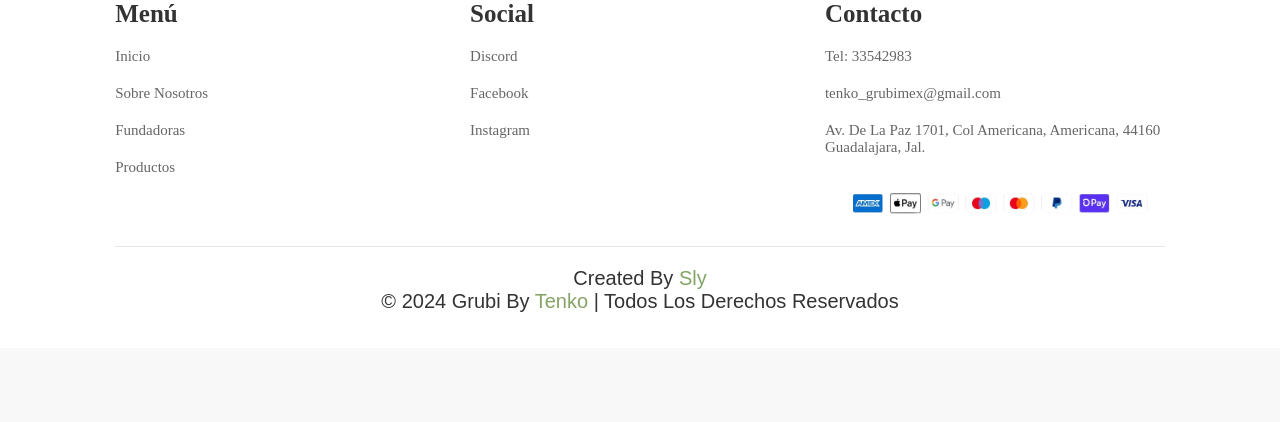
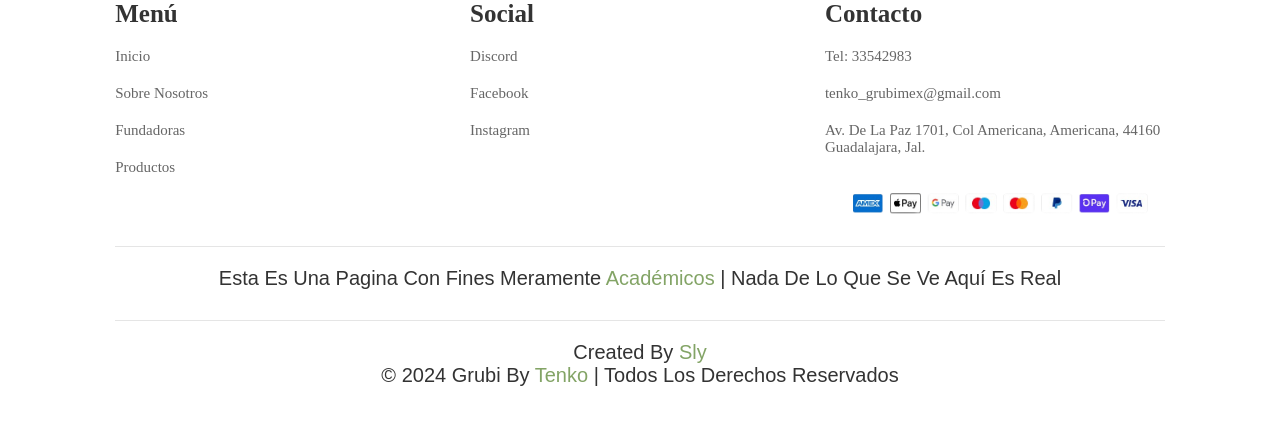
Before and after one commit to sly8057/grubi-v2, a PHP site: page / in a window 1280 px wide. Shown: the part 3292-3714 px from the top of the page. Before the commit the page ends 3604 px from the top, so only its background shows below. Run offline with PHP 8.4, Linux system fonts and the light colour scheme; data comes from the database, SQL or seed files in the repository; some web fonts are replaced.

Commit message:
Update index.php

```diff
--- a/index.php
+++ b/index.php
@@ -164,6 +164,7 @@ if(isset($_SESSION['id_owner'])){
 				<img src="img/decorations/payments.png" alt="">
 			</div>
 		</div>
+		<div class="credit"> esta es una pagina con fines meramente <span> académicos </span> | nada de lo que se ve aquí es real </div>
 		<div class="credit"> created by <span> sly </span> <br> &copy; 2024 Grubi by <span> Tenko </span> | todos los derechos reservados </div>
 	</footer>
 <!-- footer section end -->
```
